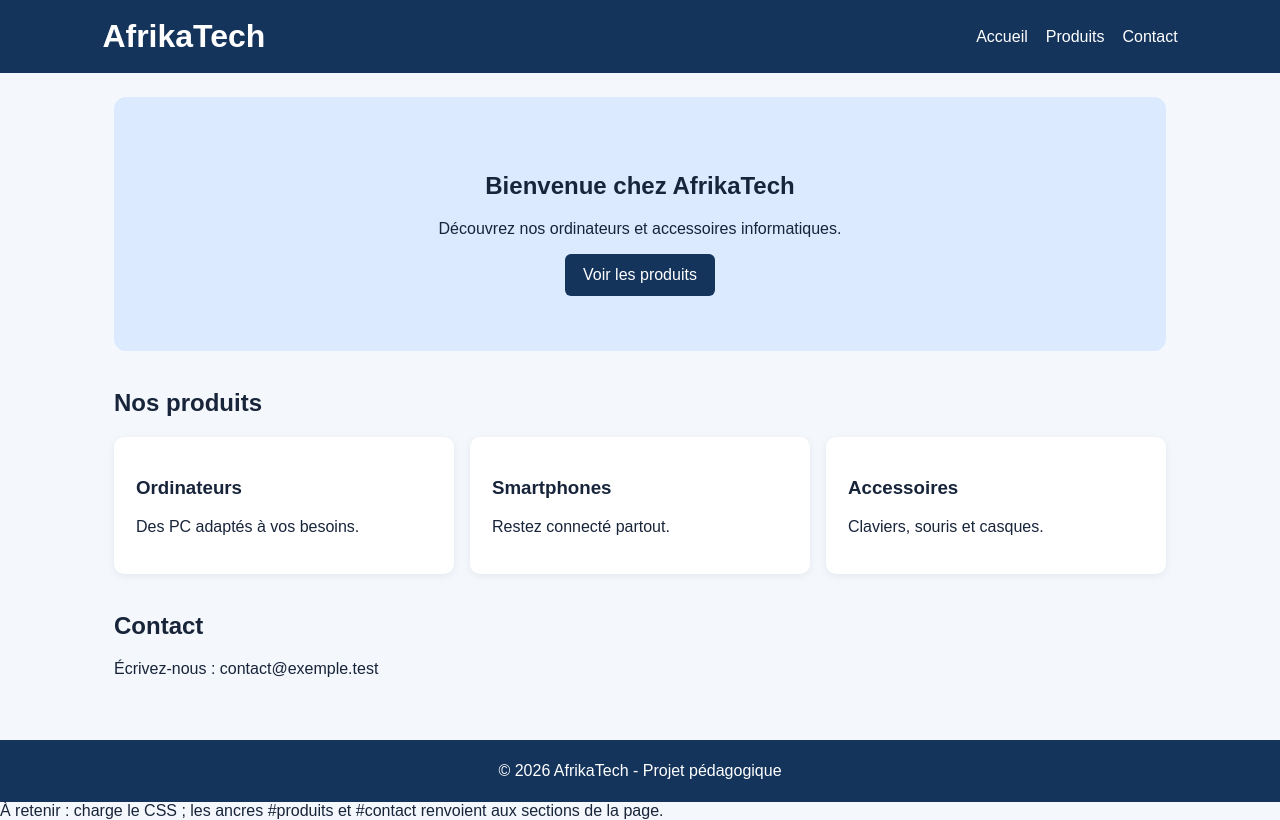
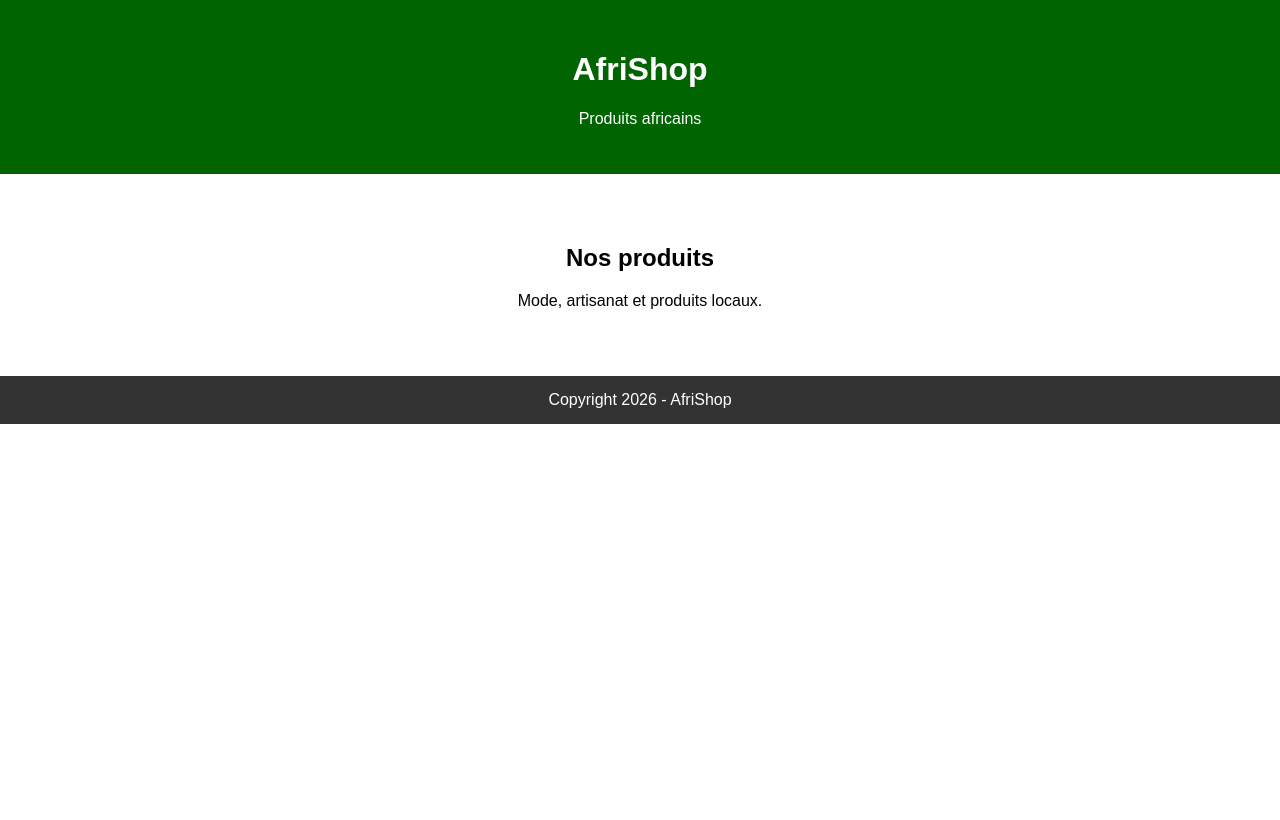
Before and after one commit to christiantouko67-pixel/AfriShop, a plain HTML site: page index.html in a window 1280 px wide. Drawn offline with Linux system fonts and the light colour scheme.

Commit message:
style: adopter le contenu AfriShop du site

```diff
--- a/index.html
+++ b/index.html
@@ -1,31 +1,17 @@
+<!-- index.html -->
 <!DOCTYPE html>
 <html lang="fr">
 <head>
 <meta charset="UTF-8">
-<meta name="viewport" content="width=device-width, initial-
-scale=1.0">
-<title>AfrikaTech - Accueil</title>
+<meta name="viewport" content="width=device-width, initial-scale=1">
+<title>AfriShop</title>
 <link rel="stylesheet" href="style.css">
 </head>
 <body>
-<header><h1>AfrikaTech</h1><nav><a
-href="#accueil">Accueil</a><a href="#produits">Produits</a><a
-href="#contact">Contact</a></nav></header>
-<main>
-<section id="accueil" class="hero"><h2>Bienvenue chez
-AfrikaTech</h2><p>Découvrez nos ordinateurs et accessoires
-informatiques.</p><a class="btn" href="#produits">Voir les
-produits</a></section>
-<section id="produits"><h2>Nos produits</h2><div
-class="cards"><article><h3>Ordinateurs</h3><p>Des PC adaptés à
-vos besoins.</p></article><article><h3>Smartphones</h3><p>Restez
-connecté
-partout.</p></article><article><h3>Accessoires</h3><p>Claviers,
-souris et casques.</p></article></div></section>
-<section id="contact"><h2>Contact</h2><p>Écrivez-nous :
-contact@exemple.test</p></section>
-</main><footer>© 2026 AfrikaTech - Projet pédagogique</footer>
+<header><h1>AfriShop</h1><p>Produits africains</p></header>
+<section><h2>Nos produits</h2>
+<p>Mode, artisanat et produits locaux.</p>
+</section>
+<footer>Copyright 2026 - AfriShop</footer>
 </body>
 </html>
-À retenir : <link rel="stylesheet" href="style.css"> charge le CSS ; les ancres #produits et
-#contact renvoient aux sections de la page.
--- a/style.css
+++ b/style.css
@@ -1,21 +1,5 @@
-* { box-sizing: border-box; }
-body { margin: 0; font-family: Arial, sans-serif; color: #17243a;
-background: #f4f7fb; }
-header { background: #15345b; color: white; padding: 18px 8%;
-display: flex; justify-content: space-between; align-items:
-center; flex-wrap: wrap; }
-header h1 { margin: 0; } nav a { color: white; text-decoration:
-none; margin-left: 18px; }
-main { max-width: 1100px; margin: auto; padding: 24px; }
-.hero { background: #dbeafe; padding: 55px 25px; border-radius:
-12px; text-align: center; }
-.btn { display: inline-block; background: #15345b; color: white;
-padding: 12px 18px; text-decoration: none; border-radius: 6px; }
-section { margin-bottom: 38px; } .cards { display: flex; gap:
-16px; flex-wrap: wrap; }
-article { flex: 1 1 210px; background: white; padding: 22px;
-border-radius: 10px; box-shadow: 0 2px 8px #0001; }
-footer { text-align: center; padding: 22px; background: #15345b;
-color: white; }
-@media (max-width: 600px) { header { display: block; } nav a {
-display: inline-block; margin: 12px 12px 0 0; } }
+/* style.css */
+body { font-family: Arial, sans-serif; margin: 0; text-align: center; }
+header { background: darkgreen; color: white; padding: 30px; }
+section { padding: 50px; }
+footer { background: #333; color: white; padding: 15px;
```
